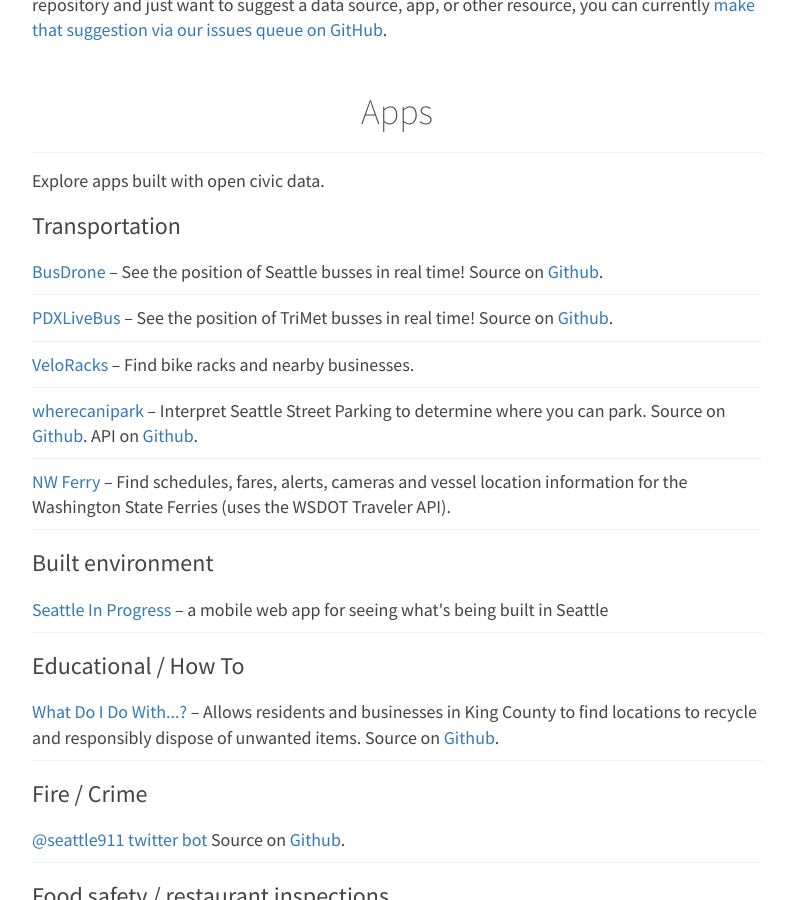
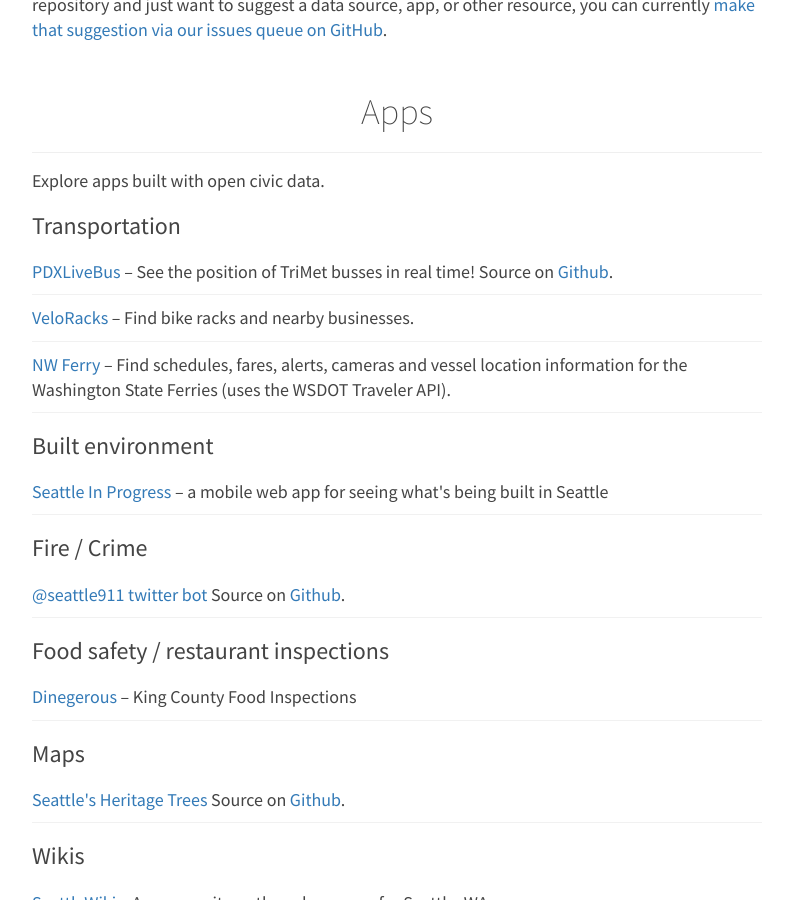
Before and after one commit to nwdata/nwdata.org, a Jekyll site: the page built from index.html, in a window 1280 px wide and 900 px high, scrolled down 1158 px. Shown: the whole window, without its empty margins (243-1036 px from the left). Built offline with Jekyll 4.4.1, drawn with Linux system fonts in a browser that asks for light colours; nearby versions of some CDN libraries; some of the changed text lies outside the part shown.

```diff
--- a/_data/apps.yml
+++ b/_data/apps.yml
@@ -8,11 +8,6 @@
 
 - section: Transportation
   data:
-  - name: BusDrone
-    url: http://busdrone.com
-    description: See the position of Seattle busses in real time!
-    source: https://github.com/afiler/busdrone
-
   - name: PDXLiveBus
     url: http://pdxlivebus.com
     description: See the position of TriMet busses in real time!
@@ -21,12 +16,6 @@
   - name: VeloRacks
     url: http://www.veloracks.com
     description: Find bike racks and nearby businesses.
-
-  - name: wherecanipark
-    url: http://wherecanipark.in/seattle
-    description: Interpret Seattle Street Parking to determine where you can park.
-    source: https://github.com/lizrush/seapark
-    api: https://github.com/Elffers/parking-api
 
   - name: NW Ferry
     url: http://durbinware.com/products/nw-ferry
@@ -38,15 +27,6 @@
   - name: Seattle In Progress
     url: http://seattle.in-progress.us
     description: a mobile web app for seeing what's being built in Seattle
-
-
-- section: Educational / How To
-  data:
-  - name: What Do I Do With...?
-    url: http://www.wdidw.com
-    description: Allows residents and businesses in King County to find locations to recycle and responsibly dispose of unwanted items.
-    source: https://github.com/audreycarlsen/recycling_app
-
 
 - section: Fire / Crime
   data:
@@ -69,36 +49,32 @@
     source: https://github.com/tsibley/seattle-trees
     data: https://data.seattle.gov/Community/Heritage-Trees/5979-eagq
 
-  - name: Map My Districts
-    url: http://mapmydistricts.com
-    description: Determine if a set of addresses are within a neighborhood or district boundaries by uploading bulk spreadsheets of Seattle addresses or drawing arbitrary polygons. Currently an internal tool for the Seattle Chamber of Commerce but may open to the public in the future.
-
 
 - section: Wikis
   data:
   - name: SeattleWiki
     description: A community-authored resource for Seattle, WA
-    url: href="http://seattlewiki.net
+    url: http://localwiki.org/seattle
 
   - name: PortlandWiki
     description: The community powered knowledge commons for Portland, Oregon.
-    url: href="http://portlandwiki.org
+    url: http://portlandwiki.org
 
-  - name: localwiki.net/pdx
+  - name: LocalWiki Portland
     description: A community-authored resource for Portland, Oregon.
-    url: href="http://localwiki.net/pdx
+    url: https://localwiki.org/pdx
 
   - name: BoiseWiki
     description: A community-authored resource for Boise, Idaho
-    url: href="http://localwiki.net/boise
+    url: https://localwiki.org/boise
 
   - name: OlyWiki
     description: A community-authored resource for Olympia, WA
-    url: href="http://olywiki.org
+    url: https://localwiki.org/oly
 
-  - name: Port Townsend Wiki
-    description: A community-authored resource for Port Townsend, WA
-    url: href="https://porttownsendwiki.org
+  - name: LocalWiki Bellingham
+    description: A community-authored resource for Bellingham, WA
+    url: https://localwiki.org/bellingham
 
 
 
--- a/index.html
+++ b/index.html
@@ -99,24 +99,13 @@ layout: default
         </li>
       </ul>
 
-      <h2>NW Geo data</h2>
-      <ul>
-        <li>
-          <a href="http://nwdata.geol.pdx.edu/" target="_blank">NW GeoData Clearinghouse</a> – PSU Geology's Data Portal.  Includes Geology Data Sets, Interactive Maps, etc.
-        </li>
-      </ul>
-
       <h2>Organizations</h2>
       <ul>
         <li><a href="https://www.bikewise.org/" target="_blank">Bikewise</a> – Seattle, Washington</li>
         <li><a href="http://civicpatterns.org/" target="_blank">CivicPatterns</a></li>
-        <li><a href="https://twitter.com/CodeforPortland" target="_blank">Code for Portland</a> – Portland, Oregon</li>
         <li><a href="http://www.hackoregon.org/">Hack Oregon</a></li>
-        <li><a href="http://openboise.org" target="_blank">Open Boise</a> – Boise, Idaho</li>
         <li><a href="http://openseattle.org" target="_blank">Open Seattle</a> – Seattle, Washington</li>
-        <li><a href="http://www.spocode.org/" target="_blank">SpoCode</a> – Spokane, Washington</li>
         <li><a href="http://reportcard.ospi.k12.wa.us/">Washington State Report Card</a></li>
-
       </ul>
       <h3>Help with this section on <a href="https://github.com/sethvincent/nwdata.org" target="_blank">GitHub</a>.</h3>
 
--- a/package.json
+++ b/package.json
@@ -7,6 +7,7 @@
     "prepublish": "bundle install",
     "build": "jekyll build",
     "deploy": "npm run build && staticland _site nwdata.org",
+    "test": "blc http://127.0.0.1:4000 -ro",
     "start": "jekyll serve -w"
   },
   "repository": {
@@ -20,6 +21,7 @@
   },
   "homepage": "https://github.com/sethvincent/nwdata.org#readme",
   "devDependencies": {
+    "broken-link-checker": "^0.7.4",
     "staticland": "^3.2.2"
   }
 }
```
Also changed, not shown: _data/data.yml (+0 -13 lines).
